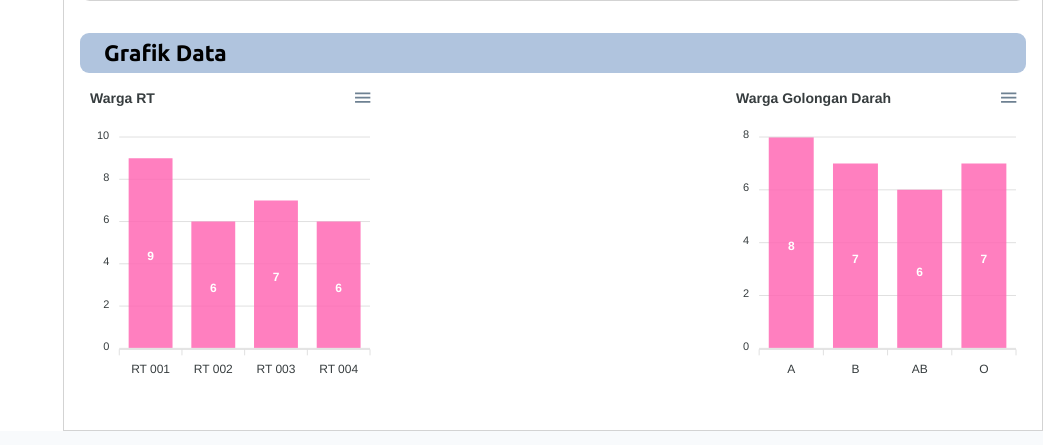
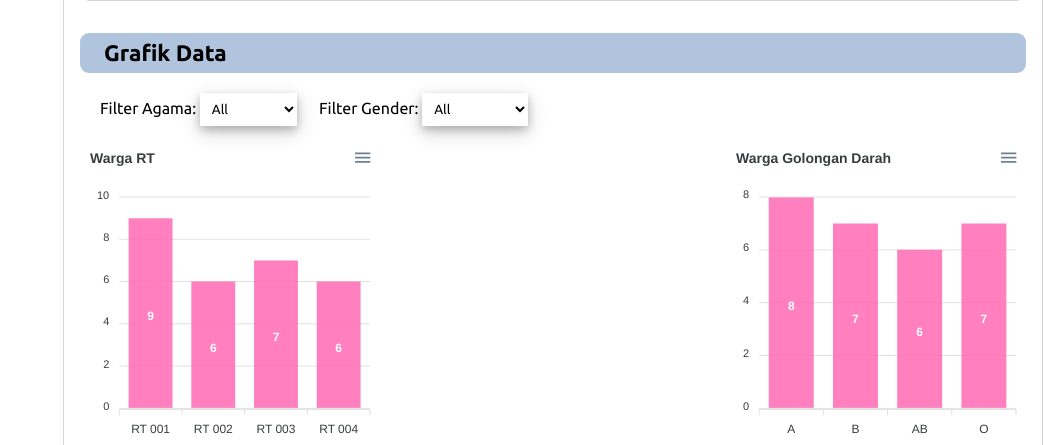
Before and after one commit to Shin2Dev/SIMRW, a Laravel app: page /1/dashboard in a window 1280 px wide. Shown: the part 860-1305 px from the top of the page, without its empty margins (237-1280 px from the left). Run offline with Laravel 10, Linux system fonts and the light colour scheme; a user stored in the database is signed in; data comes from the database, SQL or seed files in the repository; some libraries are stand-ins or nearby versions.

Commit message:
Visualisasi BI

```diff
--- a/laravel/app/Models/CalonPenerimaBansosModel.php
+++ b/laravel/app/Models/CalonPenerimaBansosModel.php
@@ -38,6 +38,6 @@ class CalonPenerimaBansosModel extends Model
 
     public function rt()
     {
-        return $this->belongsTo(RtModel::class, 'id_warga', 'id');
+        return $this->belongsTo(RtModel::class, 'id_rt', 'id');
     }
 }
--- a/laravel/resources/views/page/bantuan_sosial_warga.blade.php
+++ b/laravel/resources/views/page/bantuan_sosial_warga.blade.php
@@ -24,6 +24,7 @@
                 <th>Nama</th>
                 <th>Pendidikan</th>
                 <th>Usia</th>
+                <th>RT</th>
             </tr>
         </thead>
         <tbody id="table-data">
@@ -34,6 +35,7 @@
                         <td>{{ $calon->warga->nama }}</td>
                         <td>{{ $calon->pendidikan }}</td>
                         <td>{{ $calon->usia }}</td>
+                        <td>{{ $calon->rt->nama_rt }}</td>
                     </tr>
                 @endforeach
             @else
--- a/laravel/resources/views/page/index.blade.php
+++ b/laravel/resources/views/page/index.blade.php
@@ -6,6 +6,20 @@
 @endphp
     @include('templates.headers')
     @include('templates.toast')
+    <style>
+        select {
+            /* width: 100%; */
+            border: none;
+            /* outline: none; */
+            padding: 0.5rem;
+            background-color: transparent;
+            box-shadow: 0 4px 8px 0 rgba(0,0,0,0.2), 0 6px 20px 0 rgba(0,0,0,0.19);
+        }
+
+        option {
+            font-size: 1rem;
+        }
+        </style>
 
     {{-- Judul SIRW --}}
     <header class="main-title">
@@ -92,17 +106,88 @@
             <h3>Grafik Data</h3>
         </section>
 
+        <div style="margin: 20px;">
+            <label for="agama">Filter Agama: </label>
+            <select id="agama" onchange="updateCharts()">
+                <option value="all">All</option>
+                <option value="Islam">Islam</option>
+                <option value="Kristen">Kristen</option>
+                <option value="Hindu">Hindu</option>
+                <option value="Buddha">Buddha</option>
+                <option value="Konghucu">Konghucu</option>
+            </select>
+            &nbsp;&nbsp;&nbsp;&nbsp;
+            <label for="gender">Filter Gender: </label>
+            <select id="gender" onchange="updateCharts()">
+                <option value="all">All</option>
+                <option value="Laki-laki">Laki-laki</option>
+                <option value="Perempuan">Perempuan</option>
+            </select>
+        </div>
+
             <section class="table__body3" style="display: flex; justify-content: space-between">
-            {{-- GRAFIIIIIKKKK --}}
                 <div id="chart1"></div>
                 <div id="chart2"></div>
             </section>
 
             <script src="https://cdn.jsdelivr.net/npm/apexcharts"></script>
             <script>
+                // Contoh data awal
+                var wargaData = @json($data_warga); // Ambil data warga dari controller atau database
+
+                function filterDataByCriteria(agama, gender) {
+                    let filteredData = wargaData;
+
+                    if (agama !== 'all') {
+                        filteredData = filteredData.filter(warga => warga.agama === agama);
+                    }
+
+                    if (gender !== 'all') {
+                        filteredData = filteredData.filter(warga => warga.jenis_kelamin === gender);
+                    }
+
+                    return filteredData;
+                }
+
+                function getDataForCharts(filteredData) {
+                    return {
+                        rtCounts: [
+                            filteredData.filter(warga => warga.id_rt == '1').length,
+                            filteredData.filter(warga => warga.id_rt == '2').length,
+                            filteredData.filter(warga => warga.id_rt == '3').length,
+                            filteredData.filter(warga => warga.id_rt == '4').length
+                        ],
+                        golonganDarahCounts: [
+                            filteredData.filter(warga => warga.golongan_darah === 'A').length,
+                            filteredData.filter(warga => warga.golongan_darah === 'B').length,
+                            filteredData.filter(warga => warga.golongan_darah === 'AB').length,
+                            filteredData.filter(warga => warga.golongan_darah === 'O').length
+                        ]
+                    };
+                }
+
+                function updateCharts() {
+                    var selectedAgama = document.getElementById('agama').value;
+                    var selectedGender = document.getElementById('gender').value;
+                    // var selectedGender = document.querySelector('option:checked').parentElement.getAttribute('id') === 'agama' ? 'all' : document.getElementById('agama').value;
+
+                    var filteredData = filterDataByCriteria(selectedAgama, selectedGender);
+                    var chartData = getDataForCharts(filteredData);
+
+                    chart1.updateSeries([{
+                        data: chartData.rtCounts
+                    }]);
+
+                    chart2.updateSeries([{
+                        data: chartData.golonganDarahCounts
+                    }]);
+                }
+
+                var initialData = getDataForCharts(wargaData);
+
                 var options1 = {
                     series: [{
-                    data: [{{ $warga->where('id_rt', '001')->count() }}, {{ $warga->where('id_rt', '002')->count() }}, {{ $warga->where('id_rt', '003')->count() }}, {{ $warga->where('id_rt', '004')->count() }}]
+                        data: initialData.rtCounts
                     }],
                     chart: {
                         type: 'bar',
@@ -114,12 +199,12 @@
                     xaxis: {
                         categories: ['RT 001', 'RT 002', 'RT 003', 'RT 004']
                     },
-                colors: ['#FF69B4', '#33CC33', '#6666FF', '#0099CC'] // changed colors to be different for each bar
+                    colors: ['#FF69B4', '#33CC33', '#6666FF', '#0099CC']
                 };
 
                 var options2 = {
                     series: [{
-                    data: [{{ $warga->where('golongan_darah', 'A')->count() }}, {{ $warga->where('golongan_darah', 'B')->count() }}, {{ $warga->where('golongan_darah', 'AB')->count() }}, {{ $warga->where('golongan_darah', 'O')->count() }}]
+                        data: initialData.golonganDarahCounts
                     }],
                     chart: {
                         type: 'bar',
@@ -131,11 +216,12 @@
                     xaxis: {
                         categories: ['A', 'B', 'AB', 'O']
                     },
-                colors: ['#FF69B4', '#33CC33', '#6666FF', '#0099CC'] // changed colors to be different for each bar
+                    colors: ['#FF69B4', '#33CC33', '#6666FF', '#0099CC']
                 };
 
                 var chart1 = new ApexCharts(document.querySelector("#chart1"), options1);
                 var chart2 = new ApexCharts(document.querySelector("#chart2"), options2);
+
                 chart1.render();
                 chart2.render();
             </script>
```
Lines whose indentation alone changed are shown as unchanged.
